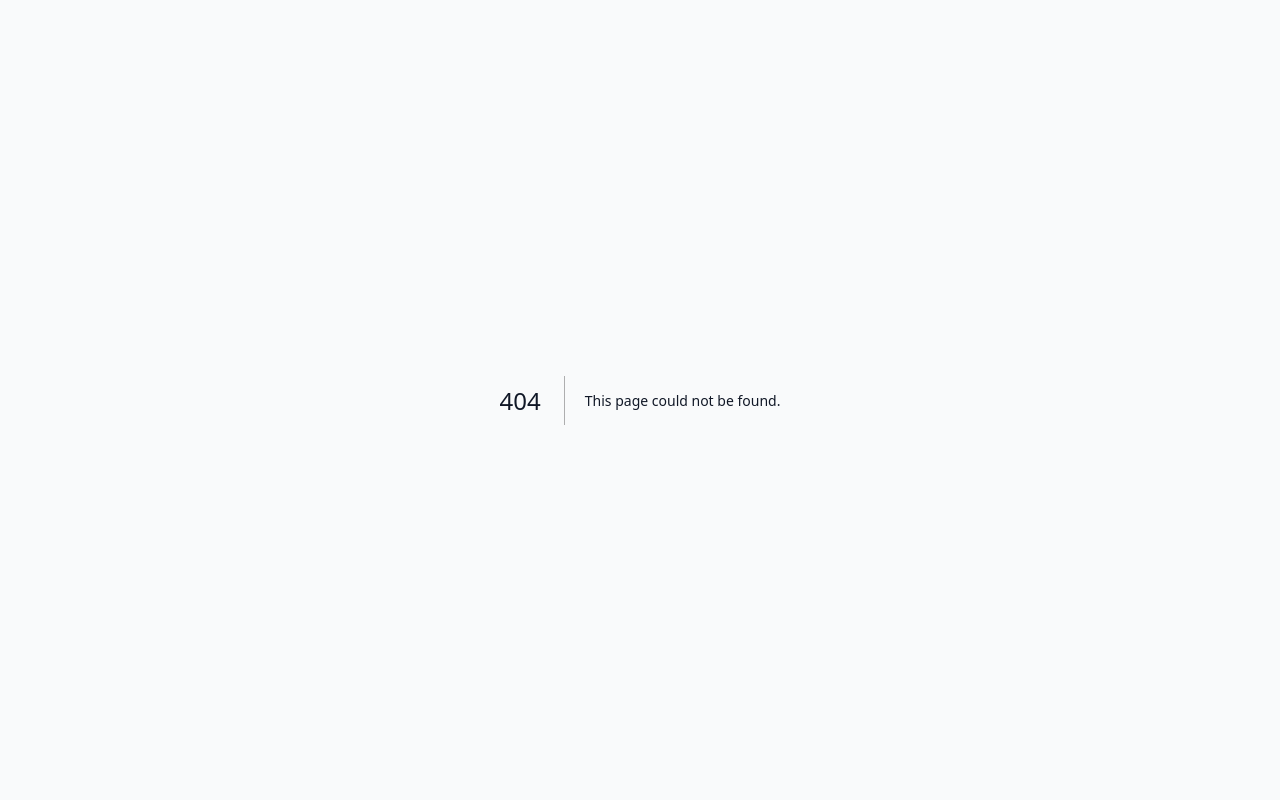
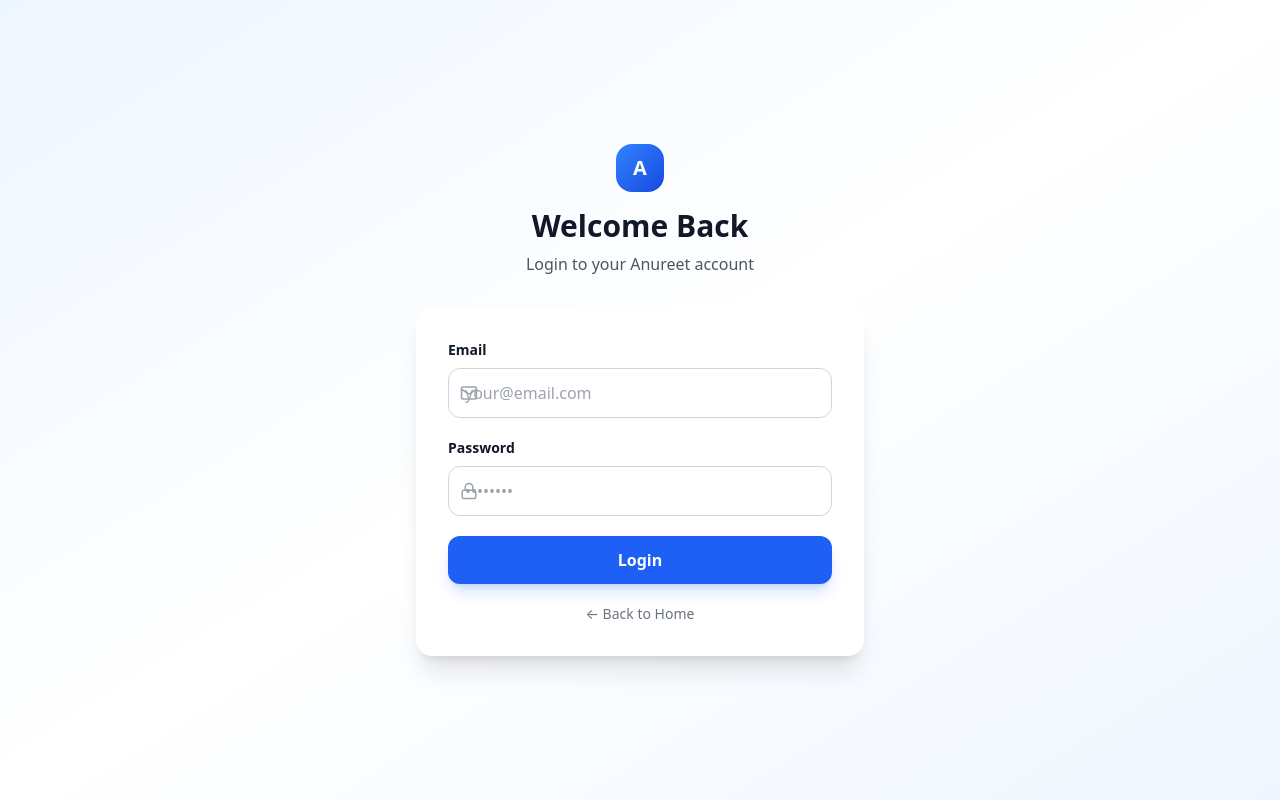
Before and after one commit to anuragonlineofficial/Anureet-Private-Limited, a Next.js app: page /login in a window 1280 px wide. Before the commit this address had no page. Built offline with nearby package versions, Linux system fonts and the light colour scheme; no server answers.

Commit message:
Create page.tsx

```diff
--- /dev/null
+++ b/app/login/page.tsx
@@ -0,0 +1,92 @@
+"use client";
+import { useState, useEffect } from "react";
+import { useRouter } from "next/navigation";
+import { signInWithEmailAndPassword } from "firebase/auth";
+import { auth } from "@/lib/firebase";
+import { Mail, Lock, Loader2 } from "lucide-react";
+import Link from "next/link";
+
+const ADMIN_EMAIL = "ahardoi30@gmail.com";
+
+export default function LoginPage() {
+  const router = useRouter();
+  const [email, setEmail] = useState("");
+  const [password, setPassword] = useState("");
+  const [loading, setLoading] = useState(false);
+  const [error, setError] = useState("");
+
+  useEffect(() => {
+    const unsub = auth.onAuthStateChanged((user) => {
+      if (user) {
+        if (user.email === ADMIN_EMAIL) router.push("/admin");
+        else router.push("/vle");
+      }
+    });
+    return () => unsub();
+  }, [router]);
+
+  async function handleLogin(e: React.FormEvent) {
+    e.preventDefault();
+    setError("");
+    if (!email || !password) { setError("Please enter email and password"); return; }
+    setLoading(true);
+    try {
+      const cred = await signInWithEmailAndPassword(auth, email.trim(), password);
+      if (cred.user.email === ADMIN_EMAIL) router.push("/admin");
+      else router.push("/vle");
+    } catch (err: any) {
+      const code = err?.code || "";
+      if (code.includes("invalid-credential") || code.includes("wrong-password") || code.includes("user-not-found")) {
+        setError("Invalid email or password");
+      } else if (code.includes("too-many-requests")) {
+        setError("Too many attempts. Please try again later.");
+      } else {
+        setError("Login failed. Please try again.");
+      }
+    } finally {
+      setLoading(false);
+    }
+  }
+
+  return (
+    <div className="min-h-screen flex items-center justify-center bg-gradient-to-br from-brand-50 via-white to-blue-50 px-4">
+      <div className="w-full max-w-md animate-fade-up">
+        <div className="text-center mb-8">
+          <Link href="/" className="inline-flex items-center gap-2 mb-4">
+            <div className="w-12 h-12 rounded-2xl bg-gradient-to-br from-brand-500 to-brand-700 flex items-center justify-center text-white font-bold text-xl">A</div>
+          </Link>
+          <h1 className="text-3xl font-bold mb-2">Welcome Back</h1>
+          <p className="text-gray-600">Login to your Anureet account</p>
+        </div>
+
+        <form onSubmit={handleLogin} className="bg-white rounded-2xl shadow-xl p-8 space-y-5">
+          {error && <div className="bg-red-50 border border-red-200 text-red-700 text-sm rounded-xl px-4 py-3 animate-fade-in">{error}</div>}
+
+          <div>
+            <label className="block text-sm font-semibold mb-2">Email</label>
+            <div className="relative">
+              <Mail className="absolute left-3 top-1/2 -translate-y-1/2 text-gray-400" size={18} />
+              <input type="email" value={email} onChange={(e) => setEmail(e.target.value)} placeholder="your@email.com" className="input pl-10" autoComplete="email" required />
+            </div>
+          </div>
+
+          <div>
+            <label className="block text-sm font-semibold mb-2">Password</label>
+            <div className="relative">
+              <Lock className="absolute left-3 top-1/2 -translate-y-1/2 text-gray-400" size={18} />
+              <input type="password" value={password} onChange={(e) => setPassword(e.target.value)} placeholder="••••••••" className="input pl-10" autoComplete="current-password" required />
+            </div>
+          </div>
+
+          <button type="submit" disabled={loading} className="btn-primary w-full">
+            {loading ? <><Loader2 className="animate-spin" size={18} /> Logging in...</> : "Login"}
+          </button>
+
+          <p className="text-center text-sm text-gray-500">
+            <Link href="/" className="hover:text-brand-600">← Back to Home</Link>
+          </p>
+        </form>
+      </div>
+    </div>
+  );
+}
```
